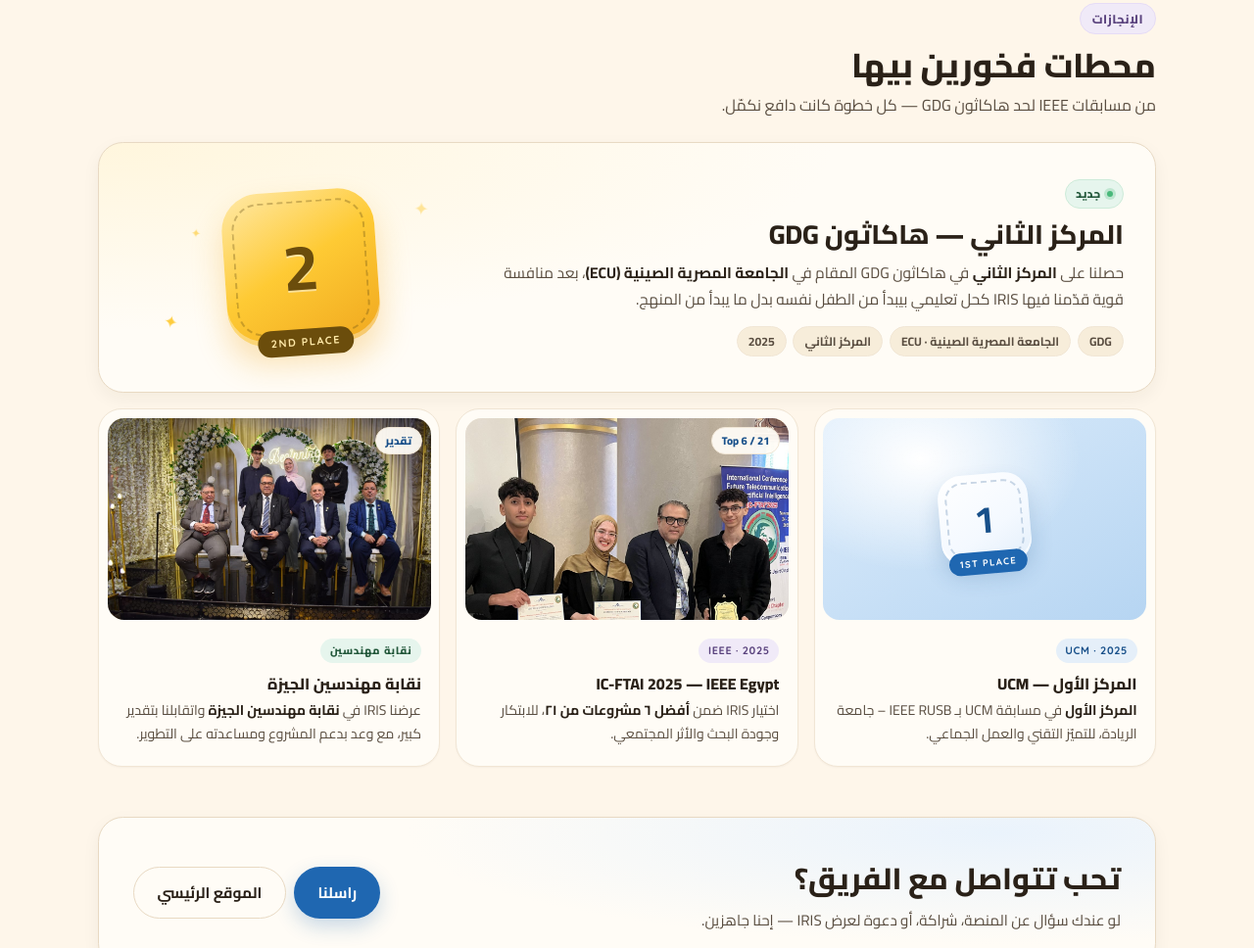
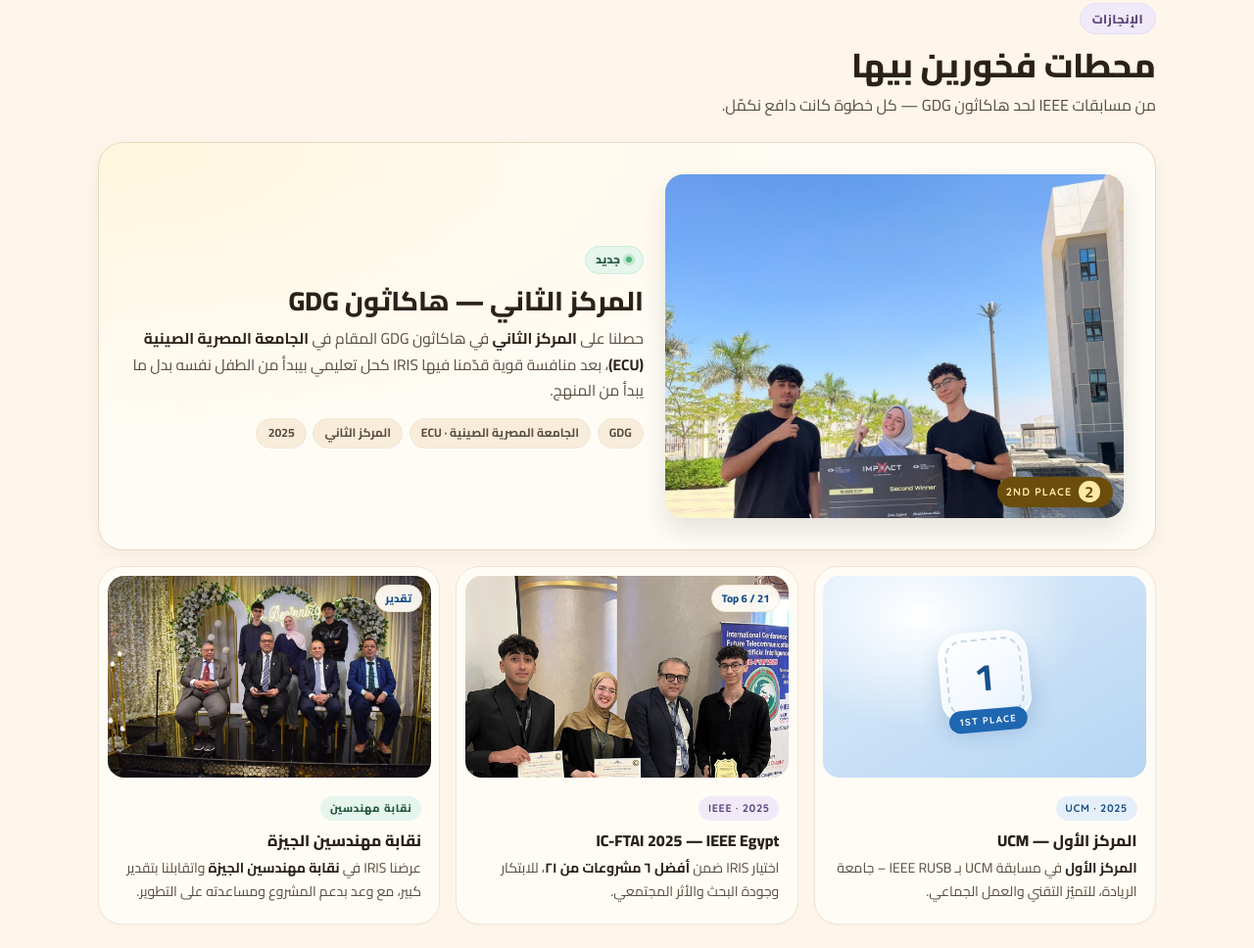
Before and after one commit to AhmdEhab/iris, a plain HTML site: page index.html in a window 1280 px wide. Shown: the part 1145-2113 px from the top of the page at 98% size. Drawn offline with Linux system fonts and the light colour scheme; a web font is replaced by a local one.

Commit message:
Add the GDG Hackathon photo to the featured achievement card
Replace the CSS medal with the real team photo holding the Second Winner
cheque, plus a compact 2nd-place chip overlay.

```diff
--- a/index.html
+++ b/index.html
@@ -175,6 +175,11 @@
 
     <!-- newest -->
     <article class="featured" data-reveal>
+      <div class="featured-media">
+        <img src="asserts/gdg-ecu.jpg" alt="IRIS team at the GDG Hackathon holding the Second Winner cheque at the Egyptian Chinese University" loading="lazy">
+        <span class="place-chip"><b>2</b> 2ND PLACE</span>
+      </div>
+
       <div class="featured-body">
         <span class="pill-new"><span class="ar">جديد</span><span class="en">New</span></span>
         <h3>
@@ -191,16 +196,6 @@
           <span class="tag"><span class="ar">المركز الثاني</span><span class="en">2nd place</span></span>
           <span class="tag">2025</span>
         </div>
-      </div>
-
-      <div class="award-art" aria-hidden="true">
-        <div class="medal">
-          <b>2</b>
-          <span class="rank">2ND PLACE</span>
-        </div>
-        <span class="spark s1">✦</span>
-        <span class="spark s2">✦</span>
-        <span class="spark s3">✦</span>
       </div>
     </article>
 
--- a/styles.css
+++ b/styles.css
@@ -278,7 +278,7 @@ html[data-lang="en"] .section-head h2 { letter-spacing: -0.015em; }
 /* ---------------------------------------------------------------- featured achievement */
 .featured {
   display: grid;
-  grid-template-columns: 1.3fr .7fr;
+  grid-template-columns: 1fr 1.12fr;
   gap: 1.4rem;
   align-items: center;
   background:
@@ -321,41 +321,45 @@ html[data-lang="en"] .section-head h2 { letter-spacing: -0.015em; }
   border: 1px solid var(--border-soft);
 }
 
-.award-art { position: relative; display: grid; place-items: center; min-height: 190px; }
-.medal {
-  width: 156px; height: 156px;
-  border-radius: 38px;
+.featured-media {
+  position: relative;
+  border-radius: 1.15rem;
+  overflow: hidden;
+  aspect-ratio: 4 / 3;
+  background: var(--sunk);
+  box-shadow: 0 12px 26px rgba(42, 33, 24, .12);
+}
+.featured-media img {
+  width: 100%; height: 100%;
+  object-fit: cover;
+  object-position: center 38%;
+}
+.place-chip {
+  position: absolute;
+  bottom: .7rem;
+  inset-inline-start: .7rem;
+  display: inline-flex;
+  align-items: center;
+  gap: .45rem;
+  background: #6b4d0c;
+  color: #ffe9a8;
+  border-radius: var(--pill);
+  padding: .3rem .8rem .3rem .55rem;
+  font-family: var(--font-latin);
+  font-weight: 800;
+  font-size: .68rem;
+  letter-spacing: .1em;
+  box-shadow: 0 6px 14px rgba(42, 33, 24, .25);
+}
+.place-chip b {
+  font-family: var(--font-display);
+  font-size: 1rem;
+  line-height: 1;
+  background: #ffe9a8;
+  color: #6b4d0c;
+  width: 1.35rem; height: 1.35rem;
+  border-radius: 50%;
   display: grid; place-items: center;
-  background: linear-gradient(150deg, #ffe9a8 0%, #feca34 48%, #f0a81f 100%);
-  box-shadow: 0 18px 32px rgba(240, 168, 31, .32), inset 0 -5px 0 rgba(255, 255, 255, .35);
-  position: relative;
-  transform: rotate(-4deg);
-}
-.medal::before {
-  content: ""; position: absolute; inset: 10px;
-  border-radius: 28px; border: 2px dashed rgba(97, 77, 20, .32);
-}
-.medal b {
-  font-family: var(--font-display); font-size: 4.1rem; line-height: 1;
-  color: #6b4d0c; text-shadow: 0 2px 0 rgba(255, 255, 255, .5);
-}
-.medal .rank {
-  position: absolute; bottom: -12px;
-  font-family: var(--font-latin); font-weight: 800;
-  font-size: .68rem; letter-spacing: .14em;
-  background: #6b4d0c; color: #ffe9a8;
-  padding: .28rem .85rem; border-radius: var(--pill);
-}
-.award-art .spark {
-  position: absolute; color: var(--yellow); opacity: .85;
-  animation: twinkle 3.2s ease-in-out infinite;
-}
-.award-art .s1 { top: 10%; inset-inline-start: 12%; font-size: 1.2rem; }
-.award-art .s2 { bottom: 14%; inset-inline-end: 10%; font-size: .95rem; animation-delay: 1s; }
-.award-art .s3 { top: 26%; inset-inline-end: 18%; font-size: .75rem; animation-delay: 1.8s; }
-@keyframes twinkle {
-  0%, 100% { opacity: .3; transform: scale(.9) rotate(0deg); }
-  50% { opacity: .95; transform: scale(1.15) rotate(12deg); }
 }
 
 /* ---------------------------------------------------------------- awards grid */
@@ -497,9 +501,7 @@ html[data-lang="en"] .section-head h2 { letter-spacing: -0.015em; }
 @media (max-width: 900px) {
   .team-grid, .awards-grid { grid-template-columns: 1fr 1fr; }
   .featured { grid-template-columns: 1fr; }
-  .award-art { order: -1; min-height: 160px; }
-  .medal { width: 128px; height: 128px; border-radius: 32px; }
-  .medal b { font-size: 3.3rem; }
+  .featured-media { aspect-ratio: 4 / 3; }
   .contact { grid-template-columns: 1fr; }
 }
 
```
Also changed, not shown: asserts/gdg-ecu.jpg (added).
